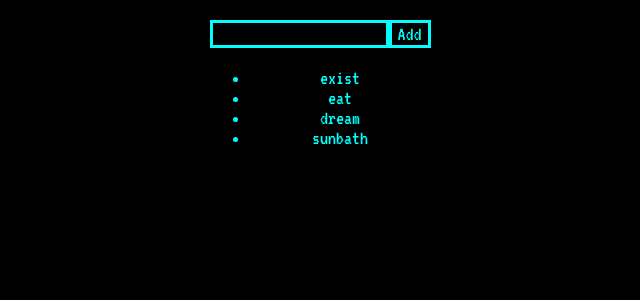
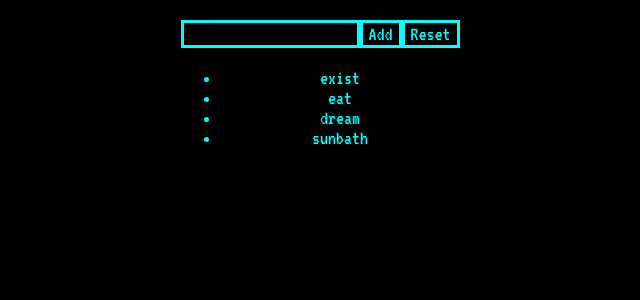
Before and after one commit to Oxidiu/react-exercises-develhope, a React (Create React App) app: page / in a window 1280 px wide. Shown: the top 300 px of the page, without its empty margins (340-980 px from the left). Built offline with nearby package versions, Linux system fonts and the light colour scheme.

Commit message:
added reset button

```diff
--- a/src/components/TodoList.jsx
+++ b/src/components/TodoList.jsx
@@ -13,12 +13,18 @@ export class TodoList extends React.Component {
             newTodo: "",
         })
     }
+    reset = () => {
+        this.setState({
+            items: []
+        })
+    }
     render() {
         return <div>
             <input type="text" name="newTodo" value={this.state.newTodo} onChange={(event) => {
                 this.setState({ newTodo: event.target.value})
             }} />
             <button onClick={this.addItem}>Add</button>
+            <button onClick={this.reset}>Reset</button>
             <ul>
                 {this.state.items.map((item) => <li>{item}</li>)}
             </ul>
```
